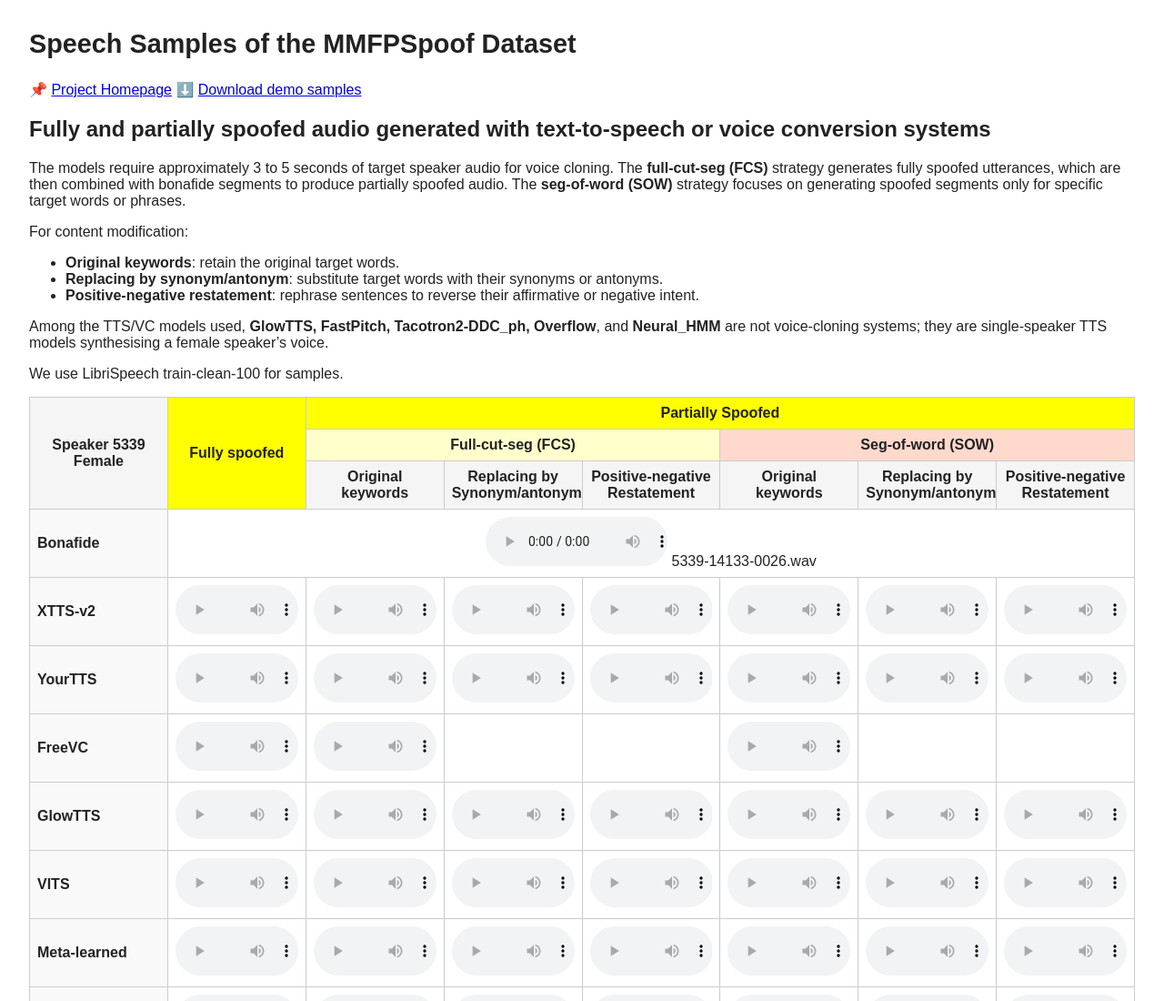
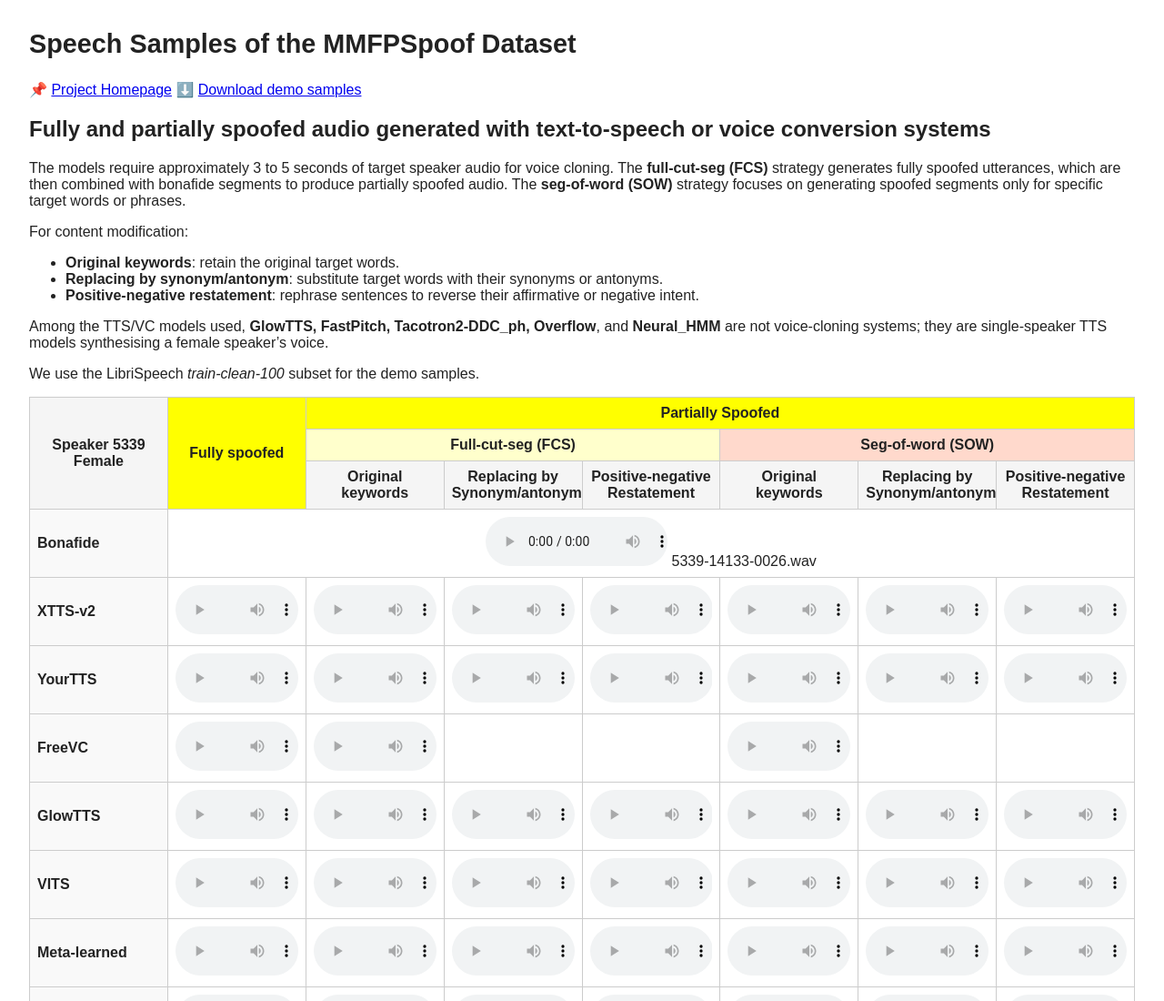
Before and after one commit to Itsme870/sample_MMFPSpoof, a plain HTML site: page index.html in a window 1280 px wide. Shown: the top 1100 px of the page at 91% size. Drawn offline with Linux system fonts and the light colour scheme.

Commit message:
Update index.html

```diff
--- a/index.html
+++ b/index.html
@@ -25,7 +25,7 @@
 
     <p>Among the TTS/VC models used, <strong>GlowTTS, FastPitch, Tacotron2-DDC_ph, Overflow</strong>, and <strong>Neural_HMM</strong> are not voice-cloning systems; they are single-speaker TTS models synthesising a female speaker’s voice.</p>
 
-    <p>We use LibriSpeech train-clean-100 for samples.</p>
+    <p>We use the LibriSpeech <em>train-clean-100</em> subset for the demo samples.</p>
 
     <div class="tables">
       <div class="table-wrapper">
```
